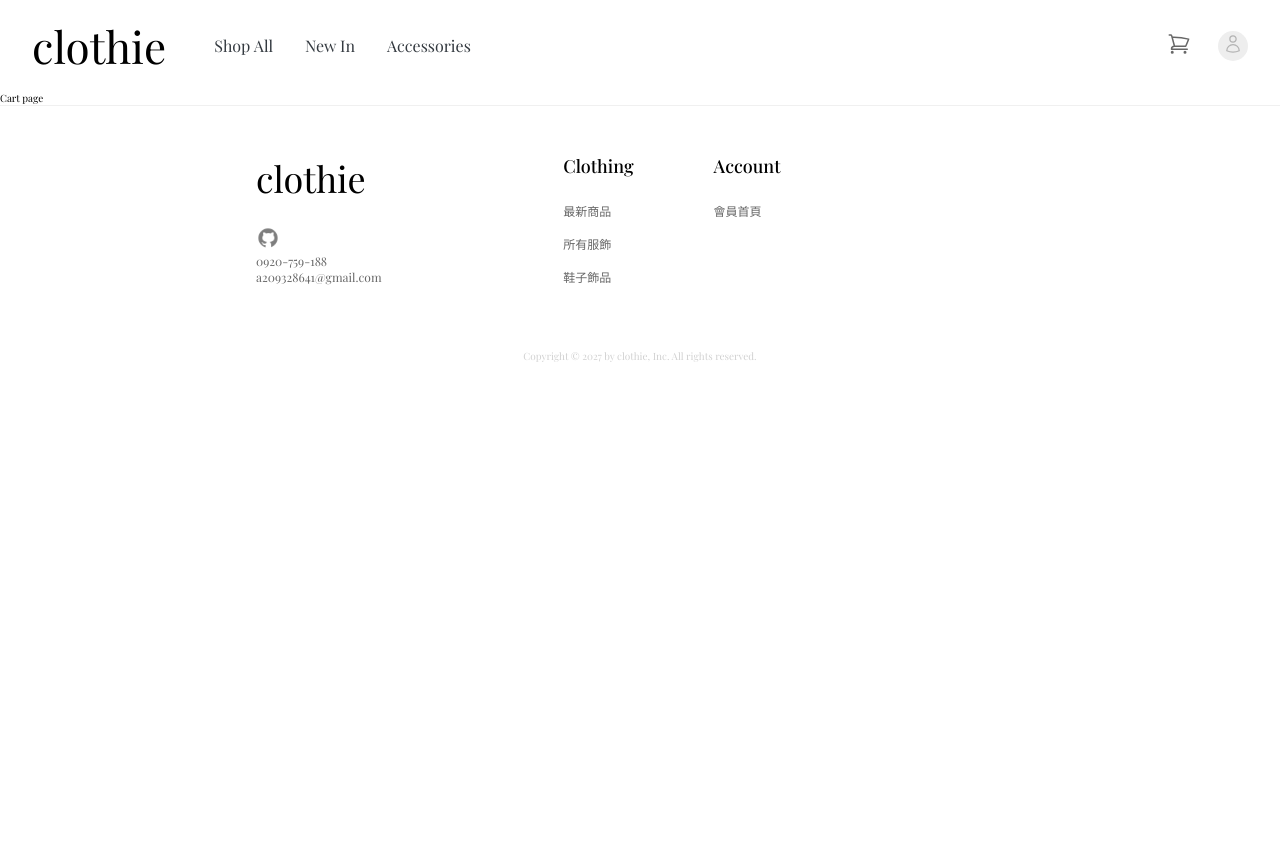
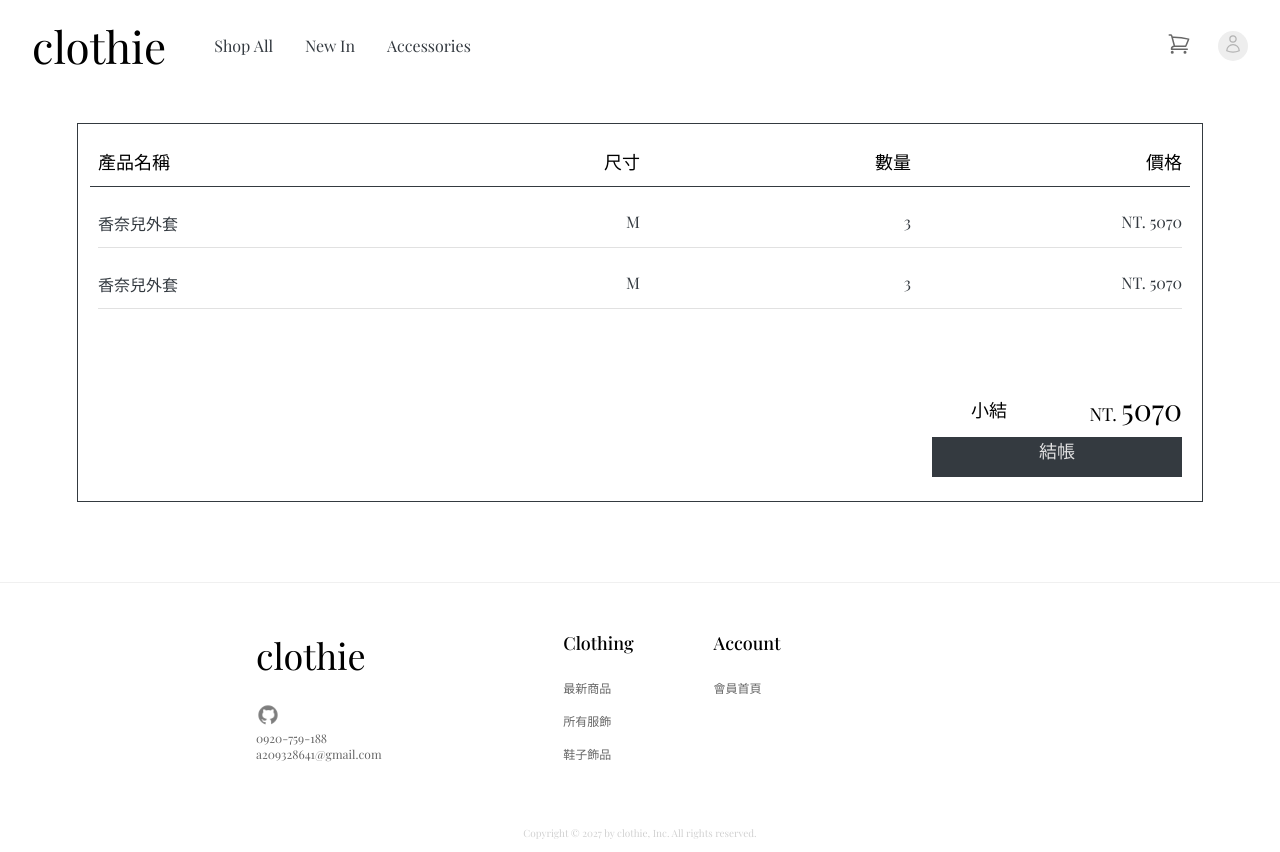
Before and after one commit to JohnnyHsu041/clothie-clothes-shop, a React (Create React App) app: page /cart in a window 1280 px wide. Before the commit the page ends 800 px from the top, so only its background shows below. Built offline with nearby package versions, Linux system fonts and the light colour scheme.

Commit message:
created cart page

```diff
--- a/src/App.tsx
+++ b/src/App.tsx
@@ -11,7 +11,7 @@ import Auth from "./pages/Auth";
 import MainHeader from "./components/header/MainHeader";
 import WarningBar from "./components/ui/WarningBar";
 import Footer from "./components/footer/Footer";
-import SingleProduct from "./pages/Clothing/SingleProduct";
+import SingleProduct from "./pages/Clothing/[:pid]";
 
 function App() {
     return (
--- a/src/pages/Cart/index.tsx
+++ b/src/pages/Cart/index.tsx
@@ -1,5 +1,47 @@
+import Button from "../../components/ui/Button";
+import s from "../../styles/css/Cart.module.css";
+
 const Cart: React.FC = () => {
-    return <p>Cart page</p>;
+    return (
+        <section className={s.cart}>
+            <div className={s["cart-container"]}>
+                <div className={s["product-list"]}>
+                    <div className={s["type-bar"]}>
+                        <div>產品名稱</div>
+                        <div>尺寸</div>
+                        <div>數量</div>
+                        <div>
+                            <span>價格</span>
+                        </div>
+                    </div>
+                    <div className={s.division} />
+                    <ul className={s.products}>
+                        <li className={s.product}>
+                            <div className={s["product-name"]}>香奈兒外套</div>
+                            <div className={s["product-size"]}>M</div>
+                            <div className={s["product-amount"]}>3</div>
+                            <div className={s["product-price"]}>{1690 * 3}</div>
+                        </li>
+                        <li className={s.product}>
+                            <div className={s["product-name"]}>香奈兒外套</div>
+                            <div className={s["product-size"]}>M</div>
+                            <div className={s["product-amount"]}>3</div>
+                            <div className={s["product-price"]}>{1690 * 3}</div>
+                        </li>
+                    </ul>
+                </div>
+                <div className={s["amount-container"]}>
+                    <div className={s.amount}>
+                        <span>小結</span>
+                        <div className={s["total-amount"]}>
+                            <span>{1690 * 3}</span>
+                        </div>
+                        <Button type="link">結帳</Button>
+                    </div>
+                </div>
+            </div>
+        </section>
+    );
 };
 
 export default Cart;
--- /dev/null
+++ b/src/styles/css/Cart.module.css
@@ -0,0 +1,74 @@
+.cart-container {
+  width: 110rem;
+  margin: 3.2rem auto 8rem auto;
+  border: 1px solid #343a40;
+  padding: 2.4rem 1.2rem 2.4rem 1.2rem;
+}
+.type-bar {
+  display: flex;
+  font-size: 1.8rem;
+  margin: 0 0.8rem;
+  padding-bottom: 1.2rem;
+}
+.type-bar div {
+  flex: 1 0;
+}
+.type-bar div:not(:first-child) {
+  text-align: end;
+}
+.division {
+  border-bottom: 1px solid #343a40;
+}
+.product {
+  display: flex;
+  font-size: 1.6rem;
+  margin: 2.4rem 0.8rem 0 0.8rem;
+  color: #343a40;
+  padding-bottom: 1.2rem;
+  border-bottom: 1px solid #e1e1e1;
+}
+.product div {
+  flex: 1 0;
+}
+.product div:not(:first-child) {
+  text-align: end;
+}
+.product div:last-child::before {
+  content: "NT. ";
+}
+.amount-container {
+  display: flex;
+  justify-content: flex-end;
+  font-size: 1.8rem;
+  padding: 0 0.8rem;
+  margin: 8rem 0 0 0;
+}
+.amount {
+  display: grid;
+  grid-template-columns: 30fr 70fr;
+  row-gap: 0.8rem;
+  align-items: center;
+  justify-items: end;
+  width: 25rem;
+}
+.amount a:link,
+.amount a:visited {
+  grid-column: -3/-1;
+  background-color: #343a40;
+  color: #e1e1e1;
+  text-align: center;
+  width: 100%;
+  height: 4rem;
+}
+.amount a:hover,
+.amount a:active {
+  background-color: #191919;
+  color: #e1e1e1;
+}
+.total-amount {
+  font-size: 3rem;
+}
+.total-amount::before {
+  content: "NT. ";
+  font-size: 1.8rem;
+}
--- a/src/styles/css/colors.css
+++ b/src/styles/css/colors.css
@@ -15,6 +15,6 @@
     shade #e6d1b8
     greycolor:
       nav: #343a40
-      ctaBorder:
+      ctaBorder: #e1e1e1
 
 */
--- a/src/styles/css/global.css
+++ b/src/styles/css/global.css
@@ -10,6 +10,7 @@ body {
   font-weight: 400;
 }
 a {
+  display: inline-block;
   text-decoration: none;
   color: inherit;
 }
--- a/src/styles/stylus/colors.styl
+++ b/src/styles/stylus/colors.styl
@@ -15,7 +15,7 @@
     shade #e6d1b8
     greycolor:
       nav: #343a40
-      ctaBorder:
+      ctaBorder: #e1e1e1
 
 */
 
--- a/src/styles/stylus/global.styl
+++ b/src/styles/stylus/global.styl
@@ -10,6 +10,7 @@ body
   font-weight 400
 
 a
+  display inline-block
   text-decoration none
   color inherit
 
--- /dev/null
+++ b/src/styles/stylus/pages/Cart/Cart.module.styl
@@ -0,0 +1,71 @@
+@import "../../colors"
+
+.cart-container
+    width 110rem
+    margin 3.2rem auto 8rem auto
+    border 1px solid $nav
+    padding 2.4rem 1.2rem 2.4rem 1.2rem
+
+.type-bar
+    display flex
+    font-size 1.8rem
+    margin 0 0.8rem
+    padding-bottom 1.2rem
+
+    div
+        flex 1 0
+
+    & div:not(:first-child)
+        text-align end
+
+.division
+    border-bottom 1px solid $nav
+
+.product
+    display flex
+    font-size 1.6rem
+    margin 2.4rem 0.8rem 0 0.8rem
+    color $nav
+    padding-bottom 1.2rem
+    border-bottom 1px solid $ctaBorder
+
+    div
+        flex 1 0
+
+    & div:not(:first-child)
+        text-align end
+    & div:last-child::before
+        content "NT. "
+
+.amount-container
+    display flex
+    justify-content flex-end
+    font-size 1.8rem
+    padding 0 0.8rem
+    margin 8rem 0 0 0
+
+.amount
+    display grid
+    grid-template-columns 30fr 70fr
+    row-gap 0.8rem
+    align-items center
+    justify-items end
+    width 25rem
+
+    & a:link, & a:visited
+        grid-column -3 / -1
+        background-color $nav
+        color $ctaBorder
+        text-align center
+        width 100%
+        height 4rem
+    & a:hover, & a:active
+        background-color #191919
+        color $ctaBorder
+
+.total-amount
+    font-size 3rem
+
+    &::before
+        content "NT. "
+        font-size 1.8rem
```
Also changed, not shown: src/pages/Clothing/[:pid]/index.tsx (renamed from src/pages/Clothing/SingleProduct.tsx, +5 -5 lines).
